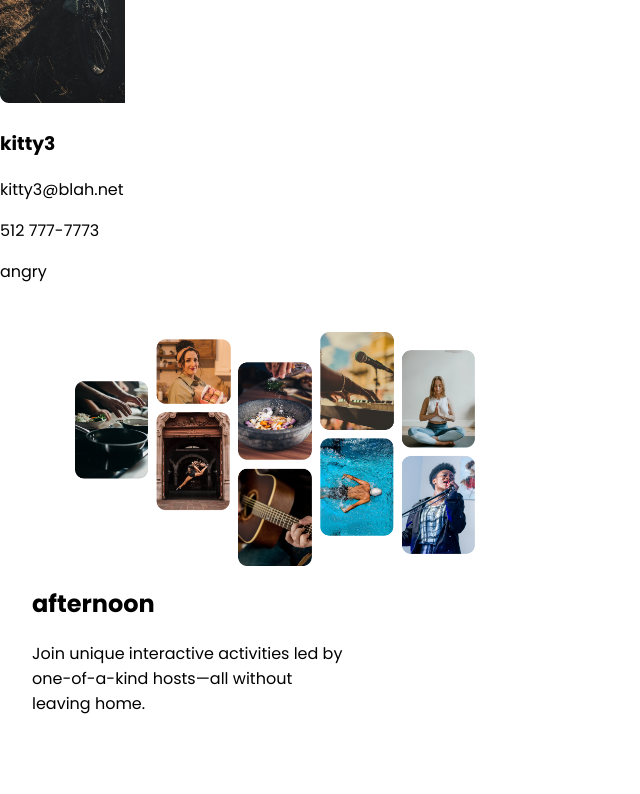
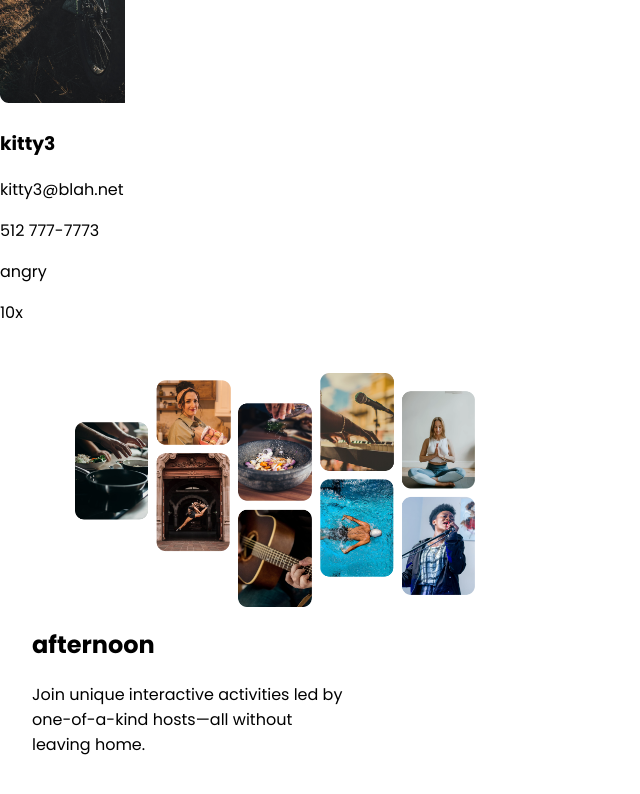
Before and after one commit to jonnyleealas/airbnb, a React (Create React App) app: page / in a window 1280 px wide. Shown: the part 1090-1884 px from the top of the page, without its empty margins (0-640 px from the left). Built offline with nearby package versions, Linux system fonts and the light colour scheme.

Commit message:
working with props

```diff
--- a/src/App.js
+++ b/src/App.js
@@ -13,7 +13,7 @@ const App = () => {
       <NavBar />
       <Contact img={kitty1} name='kitty1' phone='512 777-7771' email='kitty1@blah.org' mood='happy'  />
       <Contact img={image2} name='kitty2' phone='512 777-7772' email='kitty2@blah.com' mood='very happy'  />
-      <Contact img={image3} name='kitty3' phone='512 777-7773' email='kitty3@blah.net' mood='angry' />
+      <Contact img={image3} name='kitty3' phone='512 777-7773' email='kitty3@blah.net' mood='angry' strength='10x' />
       <Body />
     </div>
   )
--- a/src/Contact/Contact.js
+++ b/src/Contact/Contact.js
@@ -2,7 +2,6 @@ import catImage from '../public/catImage.jpeg'
 
 
 const Contact = (props) => {
-    console.log('banana', props)
     return (
         <div>
             <img src={props.img} alt='catImage' />
@@ -11,6 +10,7 @@ const Contact = (props) => {
                 <p>{props.email}</p>
                 <p>{props.phone}</p>
                 <p>{props.mood}</p>
+                <p>{props.strength}</p>
             </div>
         </div>
     )
```
